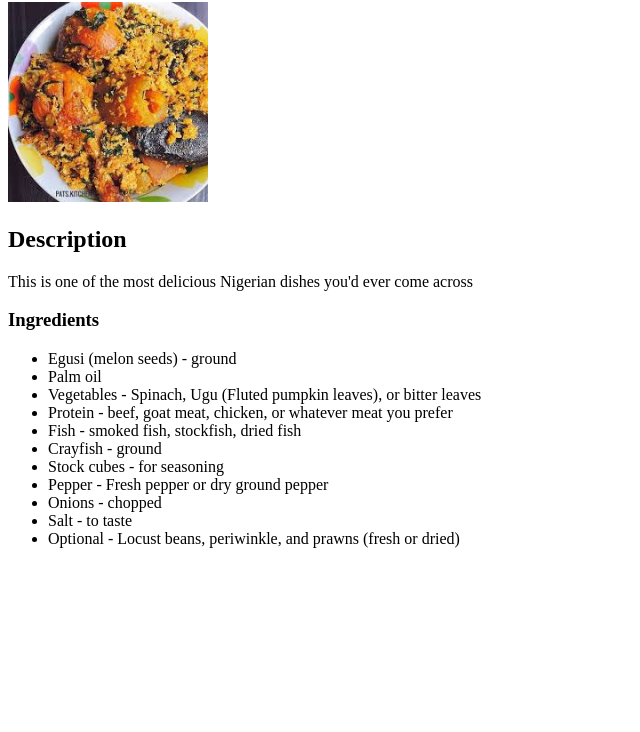
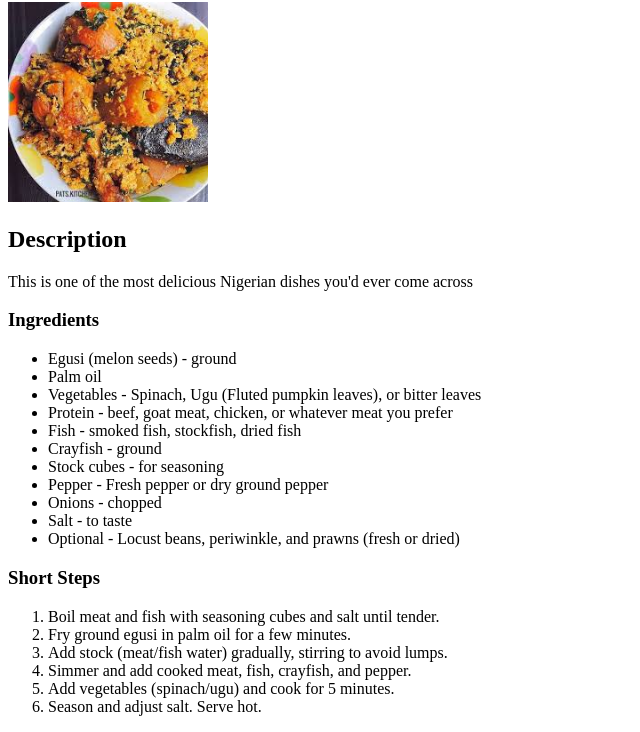
Before and after one commit to papizkups/odin-recipes, a plain HTML site: page recipes/egusi.html in a window 1280 px wide. Shown: the part 78-810 px from the top of the page, without its empty margins (0-640 px from the left). Drawn offline with Linux system fonts and the light colour scheme.

```diff
--- a/recipes/egusi.html
+++ b/recipes/egusi.html
@@ -24,5 +24,14 @@
         <li>Salt - to taste</li>
         <li>Optional - Locust beans, periwinkle, and prawns (fresh or dried)</li>
     </ul>
+    <h3>Short Steps</h3>
+    <ol>
+        <li>Boil meat and fish with seasoning cubes and salt until tender.</li>
+        <li>Fry ground egusi in palm oil for a few minutes.</li>
+        <li>Add stock (meat/fish water) gradually, stirring to avoid lumps.</li>
+        <li>Simmer and add cooked meat, fish, crayfish, and pepper.</li>
+        <li>Add vegetables (spinach/ugu) and cook for 5 minutes.</li>
+        <li>Season and adjust salt. Serve hot.</li>
+    </ol>
 </body>
 </html>
```
Also changed, not shown: recipes/efo-riro.html (+9 -0 lines), recipes/ogbono.html (+9 -0 lines).
